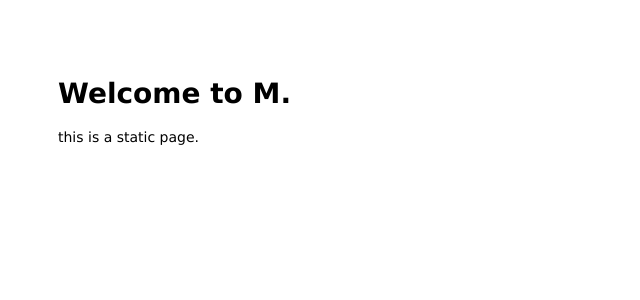
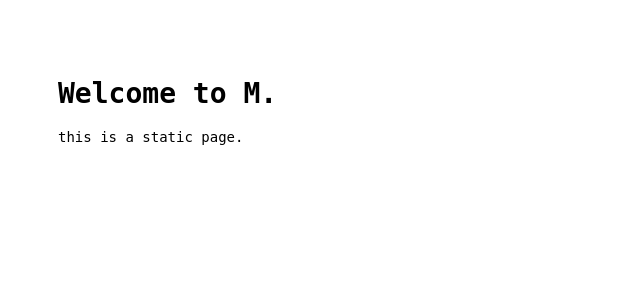
Before and after one commit to magic-old/magic-localhost, a Node project: template views/pages/index.jade in a window 1280 px wide. Shown: the top 300 px of the page, without its empty margins (0-640 px from the left). Run offline with Node 20 templates, Linux system fonts and the light colour scheme; the template is opened without the code that fills it, so the values that code supplies are empty; style sheets or scripts are compiled from the project's sources.

Commit message:
added some basic styling

```diff
--- a/public/css/style.styl
+++ b/public/css/style.styl
@@ -1,5 +1,21 @@
 body
   padding: 50px
-  font: 14px "Lucida Grande", Helvetica, Arial, sans-serif
+  font: 14px monospace, sans-serif
+
 a
   color: #00B7FF
+
+header.main
+  img
+    float left
+  h1
+    float left
+    margin 1em 0.2em
+
+#content
+  clear both
+
+pre
+  background-color #ddd
+  padding 1em
+  border-left 1em solid #444
```
